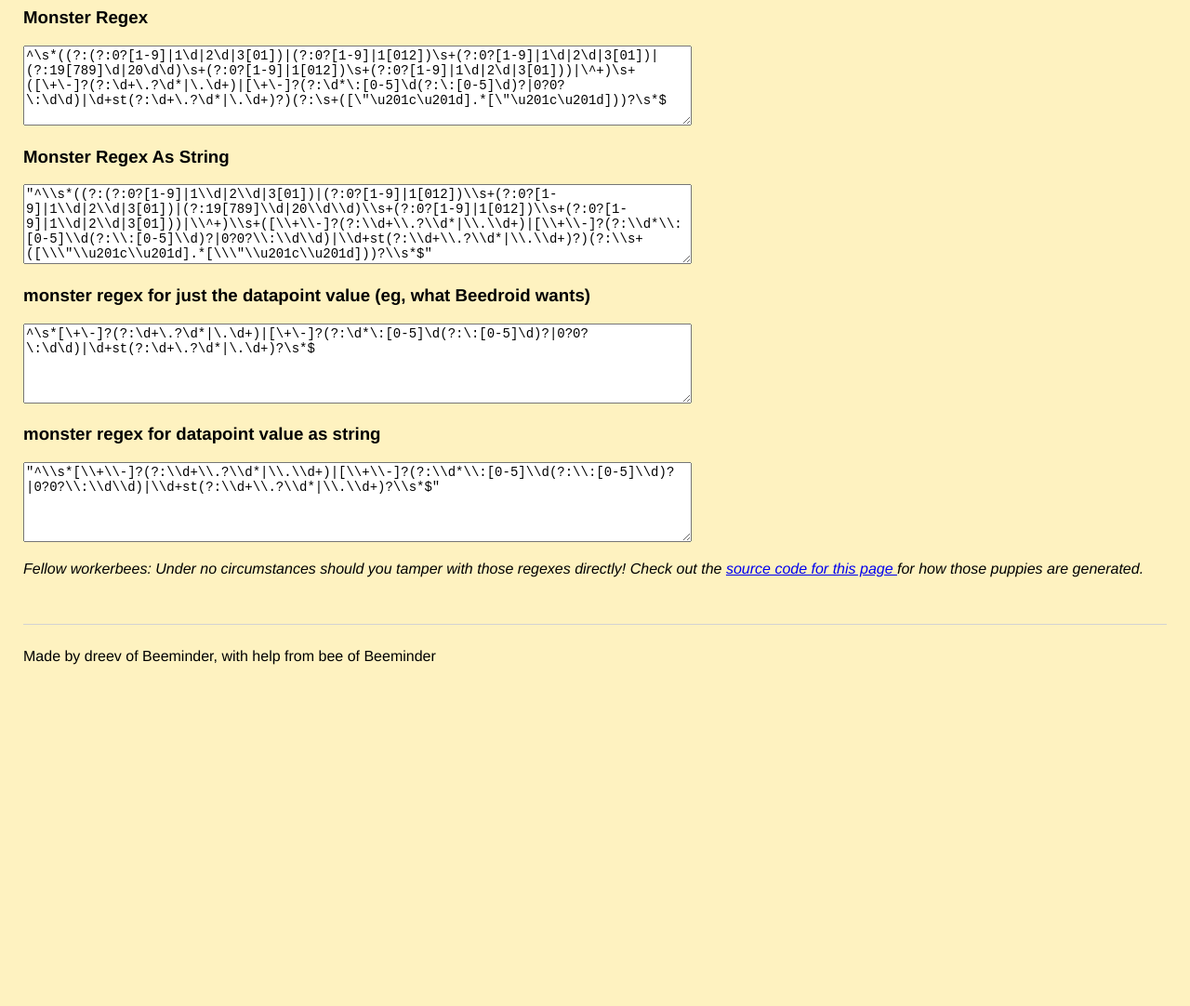
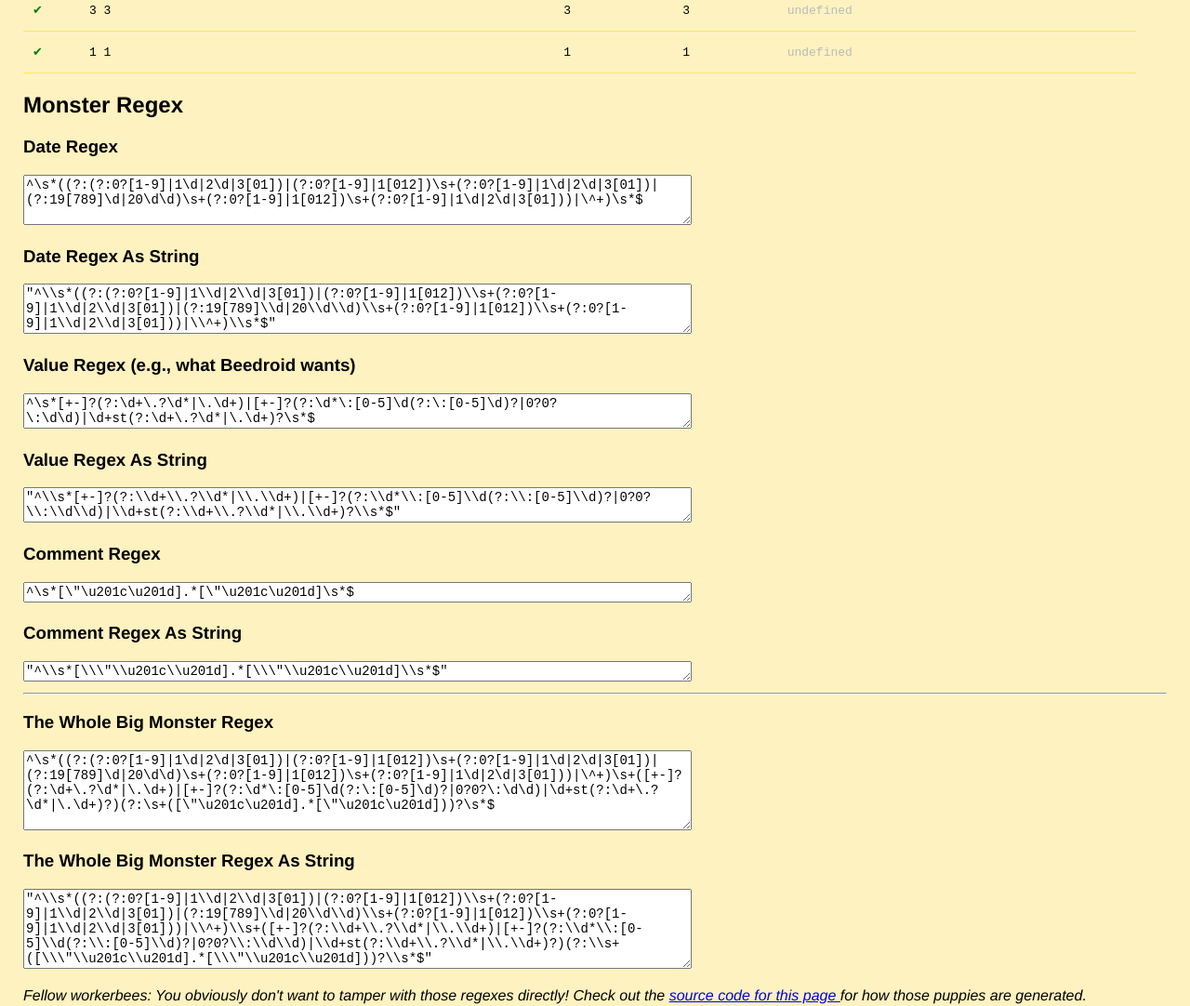
Before and after one commit to beeminder/dataparse, a plain HTML site: page index.html in a window 1280 px wide. Shown: the part 1468-2550 px from the top of the page at 93% size. Before the commit the page ends 2208 px from the top, so only its background shows below. Drawn offline with nearby package versions, Linux system fonts and the light colour scheme.

Commit message:
🔤🌌 Updated with Glitch

```diff
--- a/dataparse.js
+++ b/dataparse.js
@@ -19,6 +19,7 @@ const suite = [
 [true,  '31', '+6'],
 [true,  '12 31', '0', '"you can optionally specify a month"'],
 [false, '32', '123', '"regex can tell "32" is bad month"'],
+[true,  '31', '123', '"but, weirdly, "nested quotes" are ok"'],
 [true,  '^', '01:30', '"values can be HH:MM:SS format"'],
 [false, '^', '01:60', '"1st digit of minutes/seconds must be <6"'],
 [true,  '^', ':90', '"unless the first part is 0; HT Darya"'],
@@ -36,7 +37,8 @@ const suite = [
 [false, 'not even any numbers'],
 [false, '1'],
 [true,  '2', '2'],
-[false,  '3 3'],
+[false, '3 3'],
+[true,  '1', '1'],
 ]
 
 /******************************************************************************
@@ -55,51 +57,47 @@ function stringify(x) {
 function regexcat(lor, opt) {            // opt is regex options like 'g' or 'i'
   return new RegExp(lor.map(x => stringify(x)).join(''), opt)
 }
-// es5 version:
-// return new RegExp(lor.map(function(x) { return stringify(x) }).join(''), opt)
-// es6 version:
-// return new RegExp(lor.map(x => stringify(x)).join(''), opt)
 
 // Matches day of month (1-31 or 01-31), month (0?1-12), year (1970-2099)
-var rday   = /(?:0?[1-9]|1\d|2\d|3[01])/
-var rmonth = /(?:0?[1-9]|1[012])/
-var ryear  = /(?:19[789]\d|20\d\d)/
+const rday   = /(?:0?[1-9]|1\d|2\d|3[01])/
+const rmonth = /(?:0?[1-9]|1[012])/
+const ryear  = /(?:19[789]\d|20\d\d)/
 
 // Matches a date in Beeminder format like "31" or "12 31" or "2016 12 31"
-var rdate = regexcat(["(?:",                              rday, "|",
+const rdate = regexcat(["(?:",                              rday, "|",
                                            rmonth, /\s+/, rday, "|",
                              ryear, /\s+/, rmonth, /\s+/, rday, ")"])
 
 // Matches a real number, including all of these: 1 12 1. 1.1 .1
-var rnumb = /(?:\d+\.?\d*|\.\d+)/  // digits + dot? + digits?  OR  dot + digits
+const rnumb = /(?:\d+\.?\d*|\.\d+)/ // digits + dot? + digits?  OR  dot + digits
 
 // Matches a real number with an optional plus or minus in front
-var rsnumb = regexcat([/[\+\-]?/, rnumb])
+const rsnumb = regexcat([/[+-]?/, rnumb])
 
 // Matches a British-style weight like "10st9" for 10 stone 9 pounds
-var rock = regexcat([/\d+st/, rnumb, "?"]) // digits + "st" + numb?
+const rock = regexcat([/\d+st/, rnumb, "?"])            // digits + "st" + numb?
 
 // Matches times like "3:02" or "4:03:02" or "0:90" but not "1:90"
-var rtime = /(?:\d*\:[0-5]\d(?:\:[0-5]\d)?|0?0?\:\d\d)/
+const rtime = /(?:\d*\:[0-5]\d(?:\:[0-5]\d)?|0?0?\:\d\d)/
 
 // Matches a time with an optional plus or minus in front
-var rstime = regexcat([/[\+\-]?/, rtime])
+const rstime = regexcat([/[+-]?/, rtime])
 
 // Matches the datapoint value
-var rval = regexcat([ rsnumb, "|", rstime, "|", rock ])
+const rval = regexcat([ rsnumb, "|", rstime, "|", rock ])
 
 // Matches a double-quote (including curly ones)
-var rquote = /[\"\u201c\u201d]/
+const rquote = /[\"\u201c\u201d]/
 
 // Matches a comment in Beeminder format. NB: allows quotes in the comment
-var rcomment = regexcat([rquote, /.*/, rquote])
+const rcomment = regexcat([rquote, /.*/, rquote])
 
 // Monster regex for matching a valid Beeminder datapoint
-var rmonster = regexcat([
-  /^\s*/,                               // match group numbers in []'s
-  "(", rdate, "|", /\^+/, ")", /\s+/,   // [1] D | M D | Y M D | caret(s)
-  "(", rval, ")",                       // [2] datapoint value
-  "(?:", /\s+/, "(", rcomment, "))?",   // [3] comment with quotes
+const rmonster = regexcat([
+  /^\s*/,                                      // match group numbers in []'s
+  "(", rdate, "|", /\^+/, ")", /\s+/,          // [1] D | M D | Y M D | caret(s)
+  "(", rval, ")",                              // [2] datapoint value
+  "(?:", /\s+/, "(", rcomment, "))?",          // [3] comment with quotes
   /\s*$/,
 ])
 
@@ -110,9 +108,6 @@ var rmonster = regexcat([
 const GREEN = '<font color="green">✔</font>'
 const REDEX = '<font color="red">✖</font>'
 const GRAYU = '<font color=#BBBBBB>undefined</font>'
-
-// Return an html string for whether a datapoint is good or bad
-//function showgb(s) { return rmonster.test(s) ? GREEN : REDEX }
 
 // Takes datapoint urtext and returns an array [q, d, v, c] where q is whether
 // the urtext is parsable and d/v/c are the date/value/comment. If q is false
@@ -146,8 +141,8 @@ function insertrow(u, r=1) { // I think default args are an es6 thing
 // const s = ["th", "st", "nd", "rd"]; const v = n % 100
 // return n + (s[(v-20)%10] || s[v] || s[0])
 function ordinalize(n) {
-  var d  = n % 10  // last digit
-  var dd = n % 100 // last 2 digits
+  const d  = n % 10  // last digit
+  const dd = n % 100 // last 2 digits
   if      (d === 1 && dd !== 11) { return n + "st" }
   else if (d === 2 && dd !== 12) { return n + "nd" }
   else if (d === 3 && dd !== 13) { return n + "rd" }
@@ -165,13 +160,19 @@ $('#dfield').attr('placeholder', `${day} 123 `
 
 suite.forEach(x => insertrow(urify(x), -1))
 
-$('#rmonster').html(rmonster.source)
+$('#monster') .html(rmonster.source)
 $('#smonster').html(JSON.stringify(rmonster.source))
-const r = regexcat([/^\s*/, rval, /\s*$/]).source
-$('#rmonsterv').html(r)
-$('#smonsterv').html(JSON.stringify(r))
+const rd = regexcat([/^\s*/, "(", rdate, "|", /\^+/, ")", /\s*$/]).source
+const rv = regexcat([/^\s*/, rval,     /\s*$/]).source
+const rc = regexcat([/^\s*/, rcomment, /\s*$/]).source
+$('#rd') .html(rd)
+$('#rv') .html(rv)
+$('#rc') .html(rc)
+$('#rds').html(JSON.stringify(rd))
+$('#rvs').html(JSON.stringify(rv))
+$('#rcs').html(JSON.stringify(rc))
 
-$('form').submit(event => {
+$('#dform').submit(event => {
   event.preventDefault()
   datapoint = $('input').val()
   insertrow(datapoint)
@@ -179,13 +180,13 @@ $('form').submit(event => {
   $('input').focus()
 })
 
-$('form').keydown(event => {
+$('#dform').keydown(event => {
   if (event.which === 38 && lastpress !== 38) { // up-arrow: show last datapt
     lastpress = 38
     dcur = $('#dfield').val()
     $('#dfield').val(datapoint)
-    return false // this makes the cursor go to the end for whatever reason
-  } else if (event.which === 40) { // down-arrow: back to what user was typing
+    return false      // this makes the cursor go to the end for whatever reason
+  } else if (event.which === 40) {   // down-arrow: back to what user was typing
     lastpress = 40
     $('#dfield').val(dcur)
     return false
@@ -223,17 +224,19 @@ function checkit(x) {
   let [q, d, v, c] = canonicalize(x)
   const [q2, d2, v2, c2] = parse(urify(x))
   const match = (d===d2 && v===v2 && c===c2)
-  return !q && !q2 ||          // expect !parse, got !parse; GOOD
-         !q && q2 && !match || // expect !parse, parsed but differently; GOOD
-         q && q2 && match      // expect parse, got parse, matches; GOOD
+  return !q && !q2 ||             // expect !parse, got !parse; GOOD
+         !q && q2 && !match ||    // expect !parse, parsed but differently; GOOD
+         q && q2 && match         // expect parse, got parse, matches; GOOD
 }
 
 function testsuite() {
   ntest = npass = 0
+  let u, q, p // urtext, whether it should parse, what it should parse to or not
   suite.forEach(x => {
-    console.log(`${JSON.stringify(x)} -> ${checkit(x)}`)
-    assert(checkit(x),
-           `${JSON.stringify(urify(x))} should ${x[0] ? '' : 'fail to '}parse`)
+    u = JSON.stringify(urify(x))
+    q = x[0]
+    p = JSON.stringify(x.slice(1))
+    assert(checkit(x), `${u} should ${q ? '' : 'fail to '}parse to ${p}`)
   })
   return npass + "/" + ntest + " tests passed"
 }
--- a/index.html
+++ b/index.html
@@ -23,7 +23,7 @@
 
 <main>
 
-<form autocomplete="off">
+<form id="dform" autocomplete="off">
   <input id="dfield" type="text" placeholder="data!">
 </form>
 <br>
@@ -38,30 +38,61 @@
     </tr>
   </table>
 
-  <h3>Monster Regex</h3>
-  <textarea id="rmonster" readonly rows="5" cols="83">
+  <h1>Monster Regex</h1>
+
+  <h3>Date Regex</h3>
+  <textarea id="rd" readonly rows="3" cols="83">
 
     javascript problems
   </textarea>
-  <h3>Monster Regex As String</h3>
-  <textarea id="smonster" readonly rows="5" cols="83">
+
+  <h3>Date Regex As String</h3>
+  <textarea id="rds" readonly rows="3" cols="83">
 
     javascript problems
   </textarea>
-  <h3>monster regex for just the datapoint value (eg, what Beedroid wants)</h3>
-  <textarea id="rmonsterv" readonly rows="5" cols="83">
+
+  <h3>Value Regex (e.g., what Beedroid wants)</h3>
+  <textarea id="rv" readonly rows="2" cols="83">
 
     javascript problems
   </textarea>
-  <h3>monster regex for datapoint value as string</h3>
-  <textarea id="smonsterv" readonly rows="5" cols="83">
+
+  <h3>Value Regex As String</h3>
+  <textarea id="rvs" readonly rows="2" cols="83">
+
+    javascript problems
+  </textarea>
+
+  <h3>Comment Regex</h3>
+  <textarea id="rc" readonly rows="1" cols="83">
+
+    javascript problems
+  </textarea>
+
+  <h3>Comment Regex As String</h3>
+  <textarea id="rcs" readonly rows="1" cols="83">
+
+    javascript problems
+  </textarea>
+
+  <hr>
+
+  <h3>The Whole Big Monster Regex</h3>
+  <textarea id="monster" readonly rows="5" cols="83">
+
+    javascript problems
+  </textarea>
+
+  <h3>The Whole Big Monster Regex As String</h3>
+  <textarea id="smonster" readonly rows="5" cols="83">
 
     javascript problems
   </textarea>
 
 <p>
 <i>Fellow workerbees:
-Under no circumstances should you tamper with those regexes directly!
+You obviously don't want to tamper with those regexes directly!
 Check out the
 <a href="https://glitch.com/#!/project/d"
    title="I got the subdomain 'd' just for the hipster cred">
```
Also changed, not shown: README.md.
